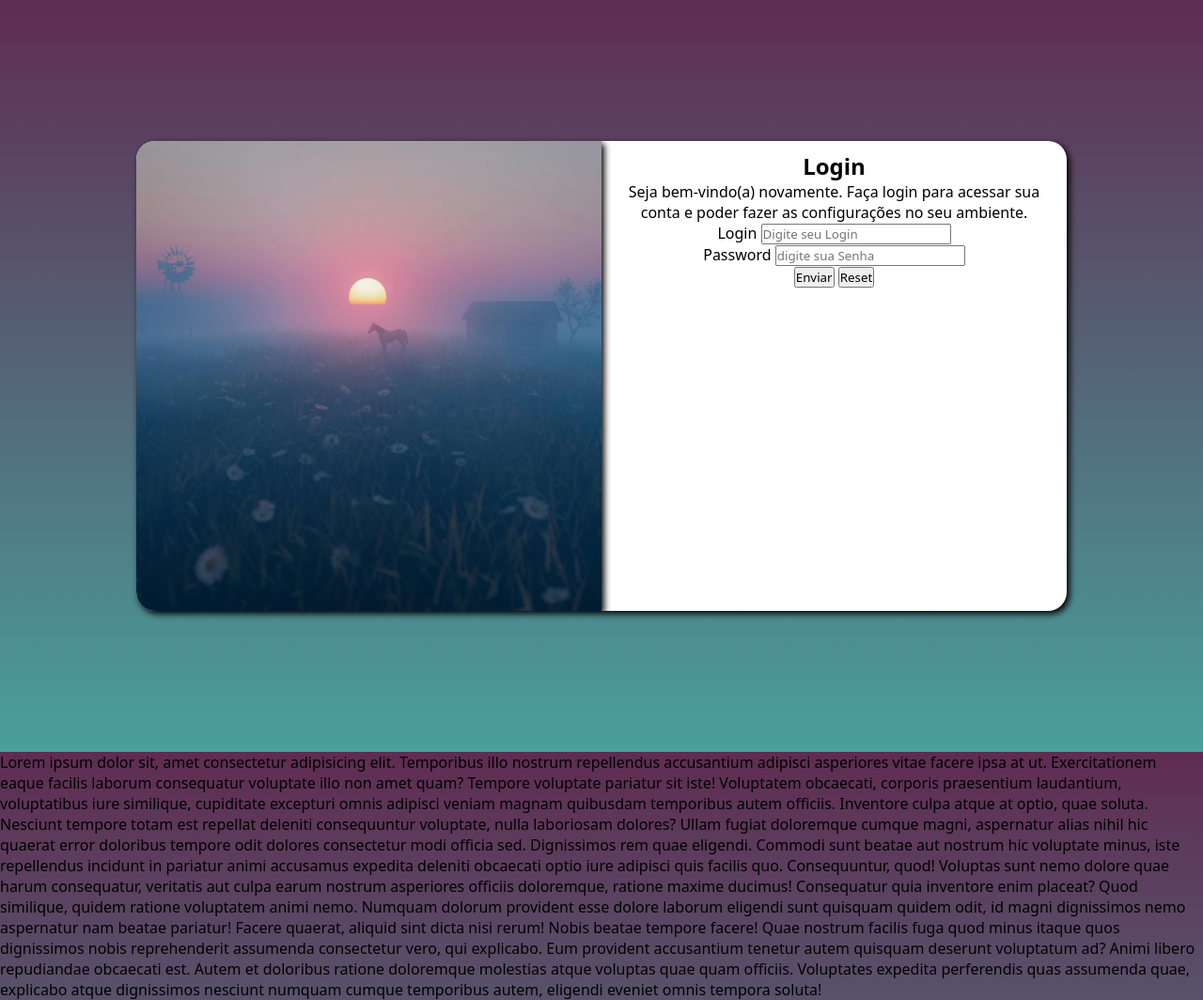
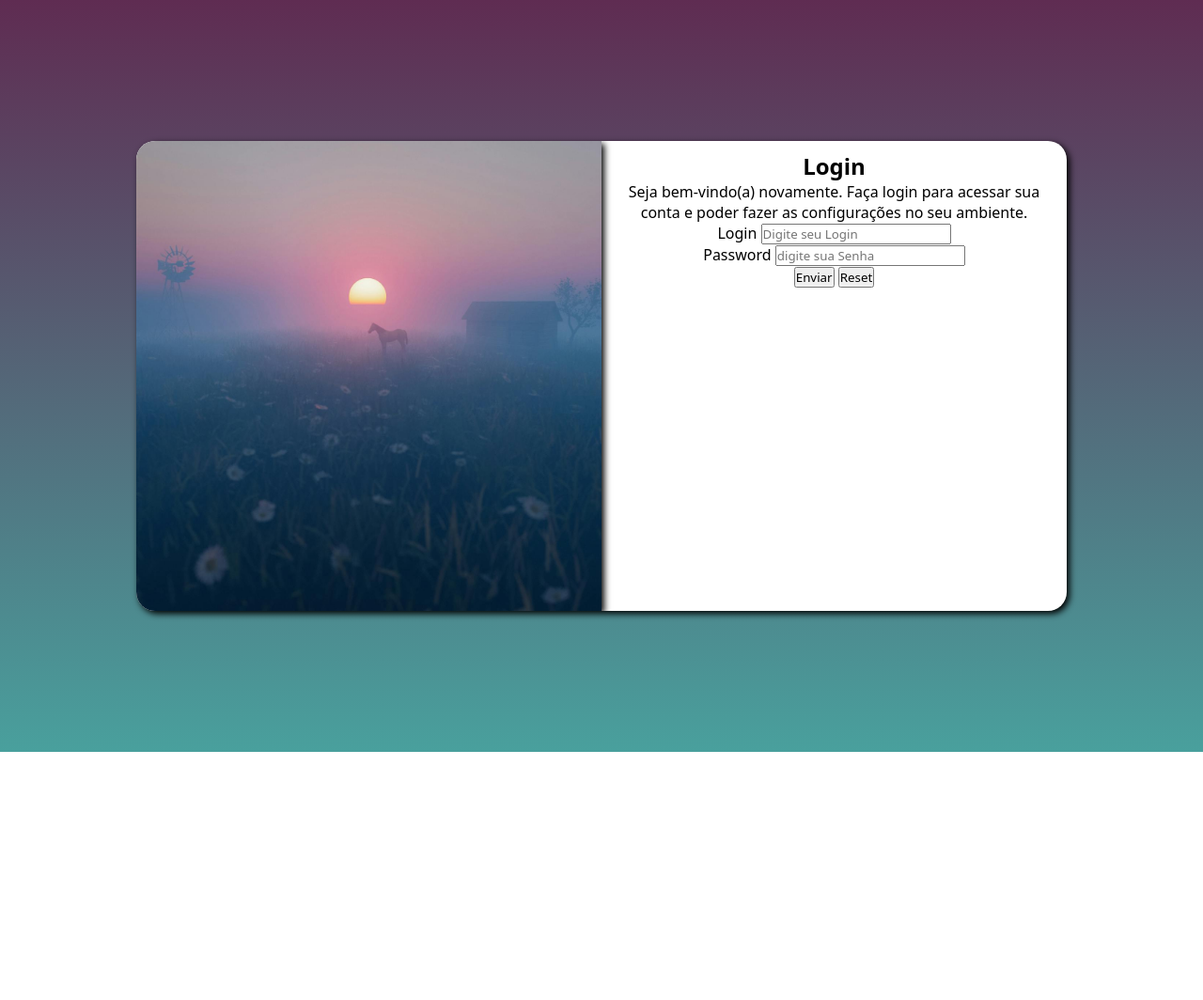
Before and after one commit to CodeRodriggo/projeto-login, a plain HTML site: page index.html in a window 1280 px wide. Shown: the whole page at 94% size. After the commit the page ends 800 px from the top, so only its background shows below. Drawn offline with Linux system fonts and the light colour scheme.

Commit message:
update projeto-login

```diff
--- a/index.html
+++ b/index.html
@@ -34,13 +34,5 @@
             </div>
         </section>
     </main>
-    <p>Lorem ipsum dolor sit, amet consectetur adipisicing elit. Temporibus illo nostrum repellendus accusantium adipisci asperiores vitae facere ipsa at ut. Exercitationem eaque facilis laborum consequatur voluptate illo non amet quam?
-    Tempore voluptate pariatur sit iste! Voluptatem obcaecati, corporis praesentium laudantium, voluptatibus iure similique, cupiditate excepturi omnis adipisci veniam magnam quibusdam temporibus autem officiis. Inventore culpa atque at optio, quae soluta.
-    Nesciunt tempore totam est repellat deleniti consequuntur voluptate, nulla laboriosam dolores? Ullam fugiat doloremque cumque magni, aspernatur alias nihil hic quaerat error doloribus tempore odit dolores consectetur modi officia sed.
-    Dignissimos rem quae eligendi. Commodi sunt beatae aut nostrum hic voluptate minus, iste repellendus incidunt in pariatur animi accusamus expedita deleniti obcaecati optio iure adipisci quis facilis quo. Consequuntur, quod!
-    Voluptas sunt nemo dolore quae harum consequatur, veritatis aut culpa earum nostrum asperiores officiis doloremque, ratione maxime ducimus! Consequatur quia inventore enim placeat? Quod similique, quidem ratione voluptatem animi nemo.
-    Numquam dolorum provident esse dolore laborum eligendi sunt quisquam quidem odit, id magni dignissimos nemo aspernatur nam beatae pariatur! Facere quaerat, aliquid sint dicta nisi rerum! Nobis beatae tempore facere!
-    Quae nostrum facilis fuga quod minus itaque quos dignissimos nobis reprehenderit assumenda consectetur vero, qui explicabo. Eum provident accusantium tenetur autem quisquam deserunt voluptatum ad? Animi libero repudiandae obcaecati est.
-    Autem et doloribus ratione doloremque molestias atque voluptas quae quam officiis. Voluptates expedita perferendis quas assumenda quae, explicabo atque dignissimos nesciunt numquam cumque temporibus autem, eligendi eveniet omnis tempora soluta!</p>
 </body>
 </html>
```
